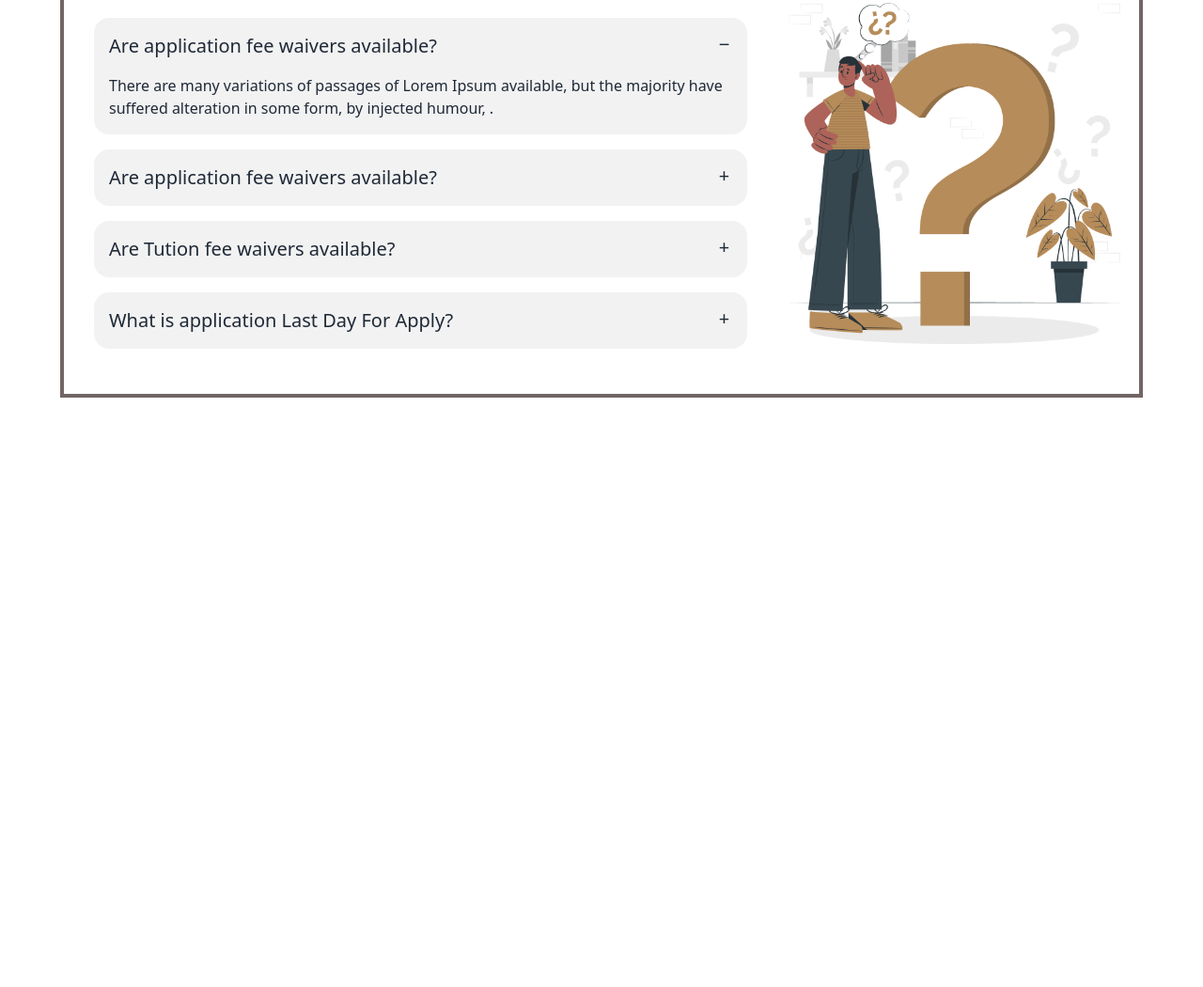
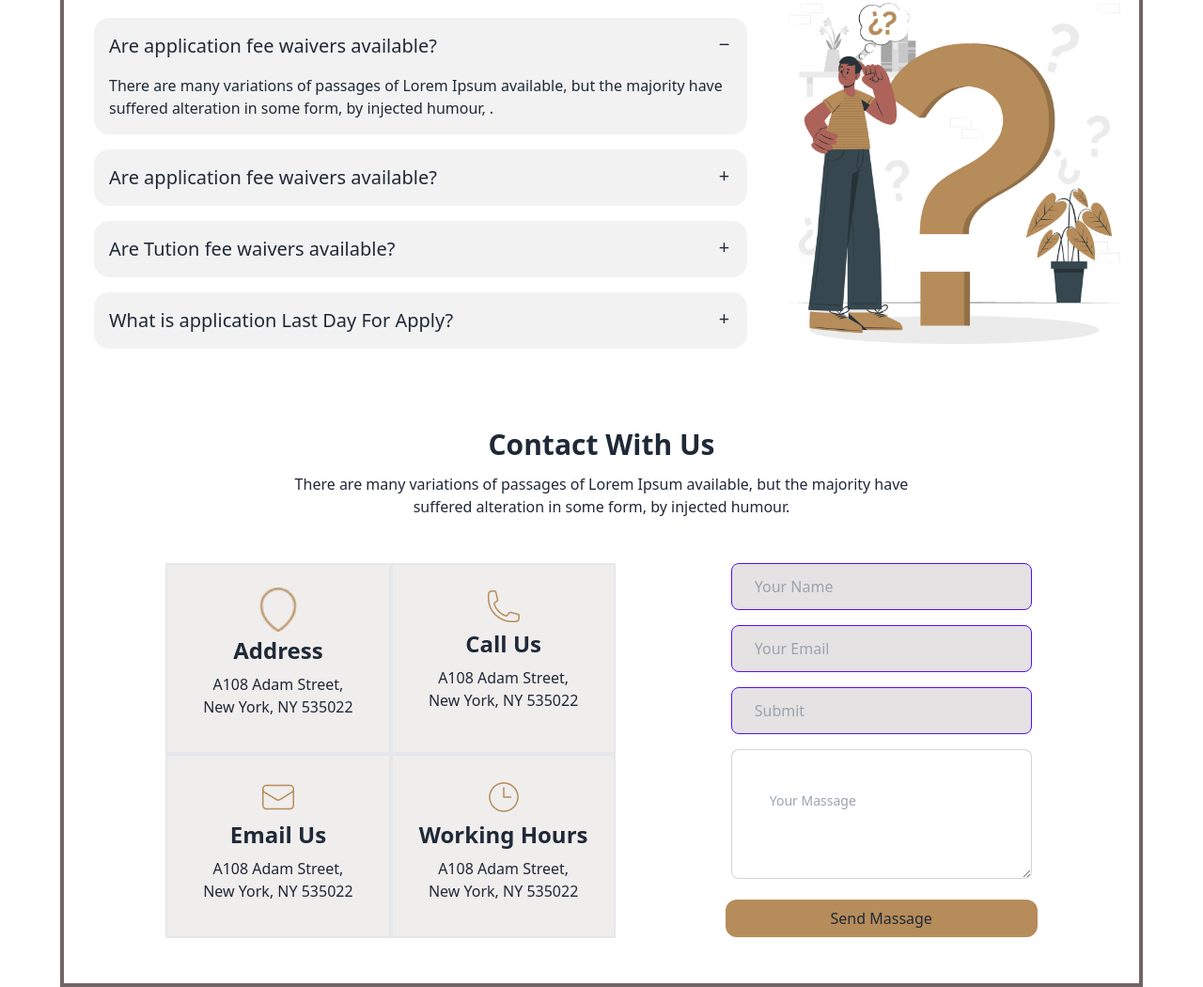
Before and after one commit to A01711575013/Legal-Slolution-Web, a plain HTML site: page index.html in a window 1280 px wide. Shown: the part 2435-3485 px from the top of the page at 94% size. Before the commit the page ends 2858 px from the top, so only its background shows below. Drawn offline with nearby package versions, Linux system fonts and the light colour scheme.

Commit message:
contact complete

```diff
--- a/index.html
+++ b/index.html
@@ -166,7 +166,7 @@
             </div>
             <div class="relative lg:relative mb-6">
                 <div>
-                    <img  src="images/banner.png" alt="">
+                    <img src="images/banner.png" alt="">
                 </div>
                 <div>
                     <div class="absolute lg:absolute -bottom-1 lg:top-32 lg:left-36 text-white text-center ">
@@ -179,7 +179,10 @@
                         <div class="text-4xl absolute -left-32">
                             <i class="fa-solid fa-angle-left"></i>
                         </div>
-                        <p class="text-xs lg:text-base lg:p-4">Contrary to popular belief, Lorem Ipsum is not simply random text. It has roots in a piece of classical Latin <br> literature from 45 BC, making it over 2000 years old. Richard McClintock, a Latin professor at Hampden-<br>Sydney  College in Virginia, looked up one of the more obscure Latin words, consectetur.</p>
+                        <p class="text-xs lg:text-base lg:p-4">Contrary to popular belief, Lorem Ipsum is not simply
+                            random text. It has roots in a piece of classical Latin <br> literature from 45 BC, making
+                            it over 2000 years old. Richard McClintock, a Latin professor at Hampden-<br>Sydney College
+                            in Virginia, looked up one of the more obscure Latin words, consectetur.</p>
                         <div class="lg:text-4xl lg:mt-8">
                             <i class="fa-solid fa-minus text-[#7a6d6d]"></i>
                             <i class="fa-solid fa-minus"></i>
@@ -194,7 +197,8 @@
             <div>
                 <div class="text-center">
                     <h1 class="text-3xl font-extrabold p-4">Frequently Asked Any Questions</h1>
-                    <p class="mb-6">There are many variations of passages of Lorem Ipsum available, but the majority have <br> suffered alteration in some form, by injected humour.</p>
+                    <p class="mb-6">There are many variations of passages of Lorem Ipsum available, but the majority
+                        have <br> suffered alteration in some form, by injected humour.</p>
                 </div>
                 <div class="flex flex-col lg:flex-row p-4">
                     <div class="p-4 lg:mr-6">
@@ -204,7 +208,8 @@
                                 Are application fee waivers available?
                             </div>
                             <div class="collapse-content">
-                              <p>There are many variations of passages of Lorem Ipsum available, but the majority have suffered alteration in some form, by injected humour, . </p>
+                                <p>There are many variations of passages of Lorem Ipsum available, but the majority have
+                                    suffered alteration in some form, by injected humour, . </p>
                             </div>
                         </div>
 
@@ -245,6 +250,64 @@
                 </div>
             </div>
         </section>
+        <!-- Contact and input massage -->
+        <section>
+            <div>
+                <div class="my-6 text-center ">
+                    <h1 class="text-3xl font-extrabold p-3">Contact With Us</h1>
+                    <p>There are many variations of passages of Lorem Ipsum available, but the majority have <br>
+                        suffered alteration in some form, by injected humour.</p>
+                </div>
+                <div class="flex flex-col lg:flex-row justify-evenly my-12">
+                    <div class="grid lg:grid-cols-2">
+                        <div class="text-center bg-[#f0eded] border-2 p-6">
+                            <img class="w-10 mx-auto" src="images/address.png" alt="">
+                            <h3 class="text-2xl font-bold p-1">Address</h3>
+                            <p class="p-1 mb-2">A108 Adam Street,<br>
+                                New York, NY 535022</p>
+                        </div>
+                        <div class="text-center bg-[#f0eded] border-2 p-6">
+                            <img class="w-10 mx-auto" src="images/call.png" alt="">
+                            <h3 class="text-2xl font-bold p-1">Call Us</h3>
+                            <p class="p-1 mb-2">A108 Adam Street,<br>
+                                New York, NY 535022</p>
+                        </div>
+                        <div class="text-center bg-[#f0eded] border-2 p-6">
+                            <img class="w-10 mx-auto" src="images/email.png" alt="">
+                            <h3 class="text-2xl font-bold p-1">Email Us</h3>
+                            <p class="p-1 mb-2">A108 Adam Street,<br>
+                                New York, NY 535022</p>
+                        </div>
+                        <div class="text-center bg-[#f0eded] border-2 p-6">
+                            <img class="w-10 mx-auto" src="images/time.png" alt="">
+                            <h3 class="text-2xl font-bold p-1">Working Hours</h3>
+                            <p class="p-1 mb-2">A108 Adam Street,<br>
+                                New York, NY 535022</p>
+                        </div>
+                    </div>
+                    <div class="space-y-4 pl-2 mt-6 lg:mt-0 text-center">
+                        <div>
+                            <input type="text" placeholder="Your Name"
+                                class="input input-bordered input-primary w-full max-w-xs bg-[#e4e2e2] p-6" />
+                        </div>
+                        <div>
+                            <input type="text" placeholder="Your Email"
+                                class="input input-bordered input-primary w-full max-w-xs bg-[#e4e2e2] p-6" />
+                        </div>
+                        <div>
+                            <input type="text" placeholder="Submit"
+                                class="input input-bordered input-primary w-full max-w-xs bg-[#e4e2e2] p-6" />
+                        </div>
+                        <div>
+                            <textarea class="textarea textarea-bordered w-80 p-10" placeholder="Your Massage"></textarea>
+                        </div>
+                        <div>
+                            <button class="bg-[#B68C5A] py-2 px-28 rounded-xl">Send Massage</button>
+                        </div>
+                    </div>
+                </div>
+            </div>
+        </section>
     </main>
 </body>
 
```
Lines whose indentation alone changed are shown as unchanged.
